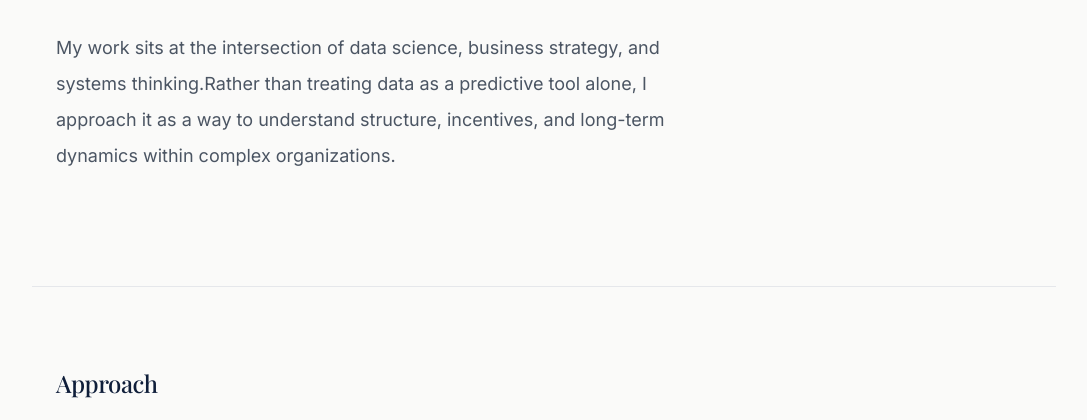
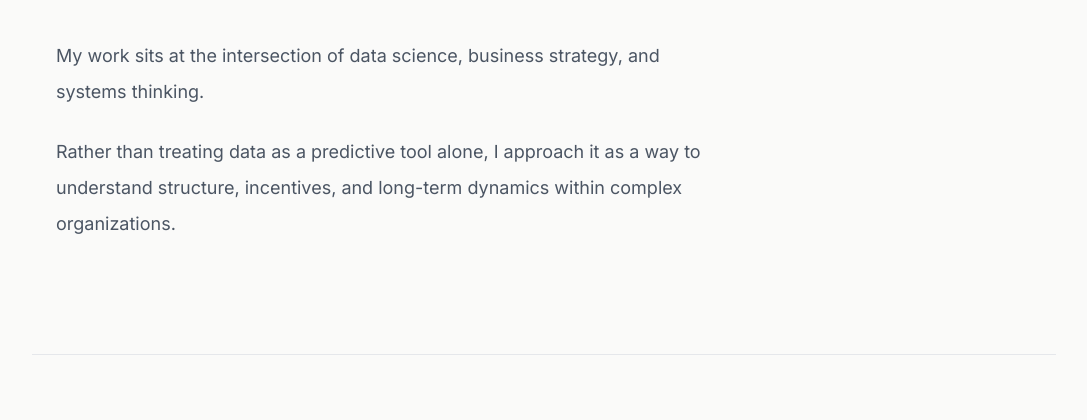
Before and after one commit to everdinne/yujou, a plain HTML site: page index.html in a window 1280 px wide. Shown: the part 374-794 px from the top of the page, without its empty margins (96-1183 px from the left). Drawn offline with nearby package versions, Linux system fonts and the light colour scheme.

Commit message:
Update index.html hero

```diff
--- a/index.html
+++ b/index.html
@@ -71,21 +71,27 @@
 
 <!-- HERO / MANIFESTO -->
 <section class="max-w-5xl mx-auto px-6 py-28">
-  <h1 class="text-4xl md:text-5xl tracking-tight leading-tight mb-10">
+  <h1 class="text-4xl md:text-5xl tracking-tight leading-tight mb-12">
     I study and build <br />
     <span class="gold">data-driven systems</span><br />
     with business rigor.
   </h1>
 
-  <div class="max-w-2xl space-y-6 text-lg leading-loose">
-    <p>
-      My work sits at the intersection of data science, business strategy,
-      and systems thinking.Rather than treating data as a predictive tool alone,
-      I approach it as a way to understand structure, incentives,
-      and long-term dynamics within complex organizations.
-    </p>
-  </div>
+  <!-- Positioning -->
+  <p class="max-w-2xl text-lg leading-loose mb-6">
+    My work sits at the intersection of data science,
+    business strategy, and systems thinking.
+  </p>
+
+  <!-- Methodology -->
+  <p class="max-w-2xl text-lg leading-loose text-gray-600">
+    Rather than treating data as a predictive tool alone,
+    I approach it as a way to understand structure,
+    incentives, and long-term dynamics within
+    complex organizations.
+  </p>
 </section>
+
 
 
 <!-- Philosophy -->
```
